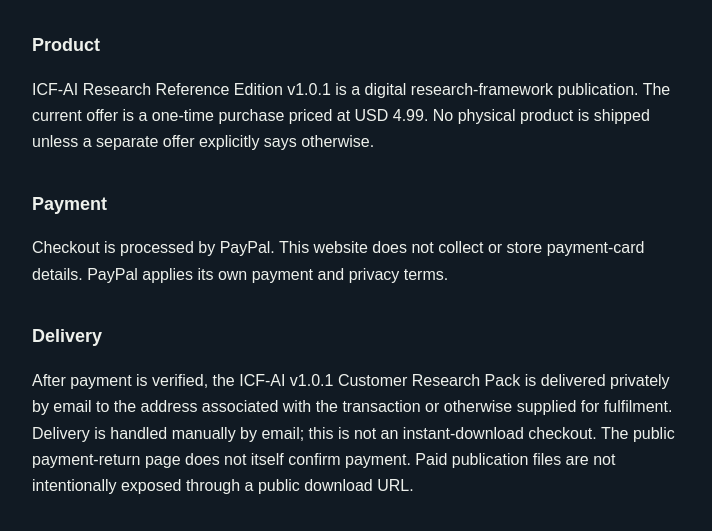
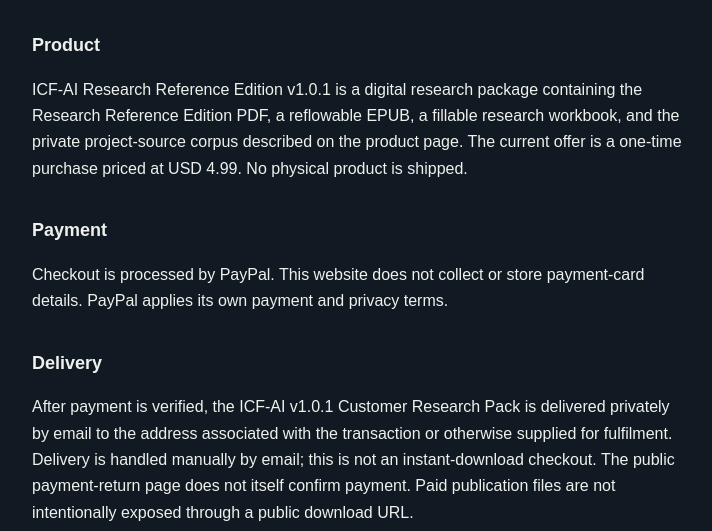
Before and after one commit to Joenasriani/icf-ai, a website: page icf-ai-terms.html in a window 1280 px wide. Shown: the part 225-756 px from the top of the page, without its empty margins (198-910 px from the left). Drawn offline with Linux system fonts and the light colour scheme.

Commit message:
Clarify ICF-AI buyer package in terms

```diff
--- a/icf-ai-terms.html
+++ b/icf-ai-terms.html
@@ -13,7 +13,7 @@
 <a class="back" href="/icf-ai">← ICF-AI · RESEARCH REFERENCE EDITION V1.0.1</a>
 <h1>Terms, Licence &amp; Delivery</h1>
 <p class="meta">Seller and publisher: J. Nasr · Last updated 1 October 2026</p>
-<h2>Product</h2><p>ICF-AI Research Reference Edition v1.0.1 is a digital research-framework publication. The current offer is a one-time purchase priced at USD 4.99. No physical product is shipped unless a separate offer explicitly says otherwise.</p>
+<h2>Product</h2><p>ICF-AI Research Reference Edition v1.0.1 is a digital research package containing the Research Reference Edition PDF, a reflowable EPUB, a fillable research workbook, and the private project-source corpus described on the product page. The current offer is a one-time purchase priced at USD 4.99. No physical product is shipped.</p>
 <h2>Payment</h2><p>Checkout is processed by PayPal. This website does not collect or store payment-card details. PayPal applies its own payment and privacy terms.</p>
 <h2>Delivery</h2><p>After payment is verified, the ICF-AI v1.0.1 Customer Research Pack is delivered privately by email to the address associated with the transaction or otherwise supplied for fulfilment. Delivery is handled manually by email; this is not an instant-download checkout. The public payment-return page does not itself confirm payment. Paid publication files are not intentionally exposed through a public download URL.</p>
 <h2>Refunds and returns</h2><p>Because the product is digital, refund requests are assessed case by case, subject to any mandatory consumer rights that apply. Contact the seller with the order details and the reason for the request. Nothing on this page limits rights that cannot legally be waived.</p>
```
